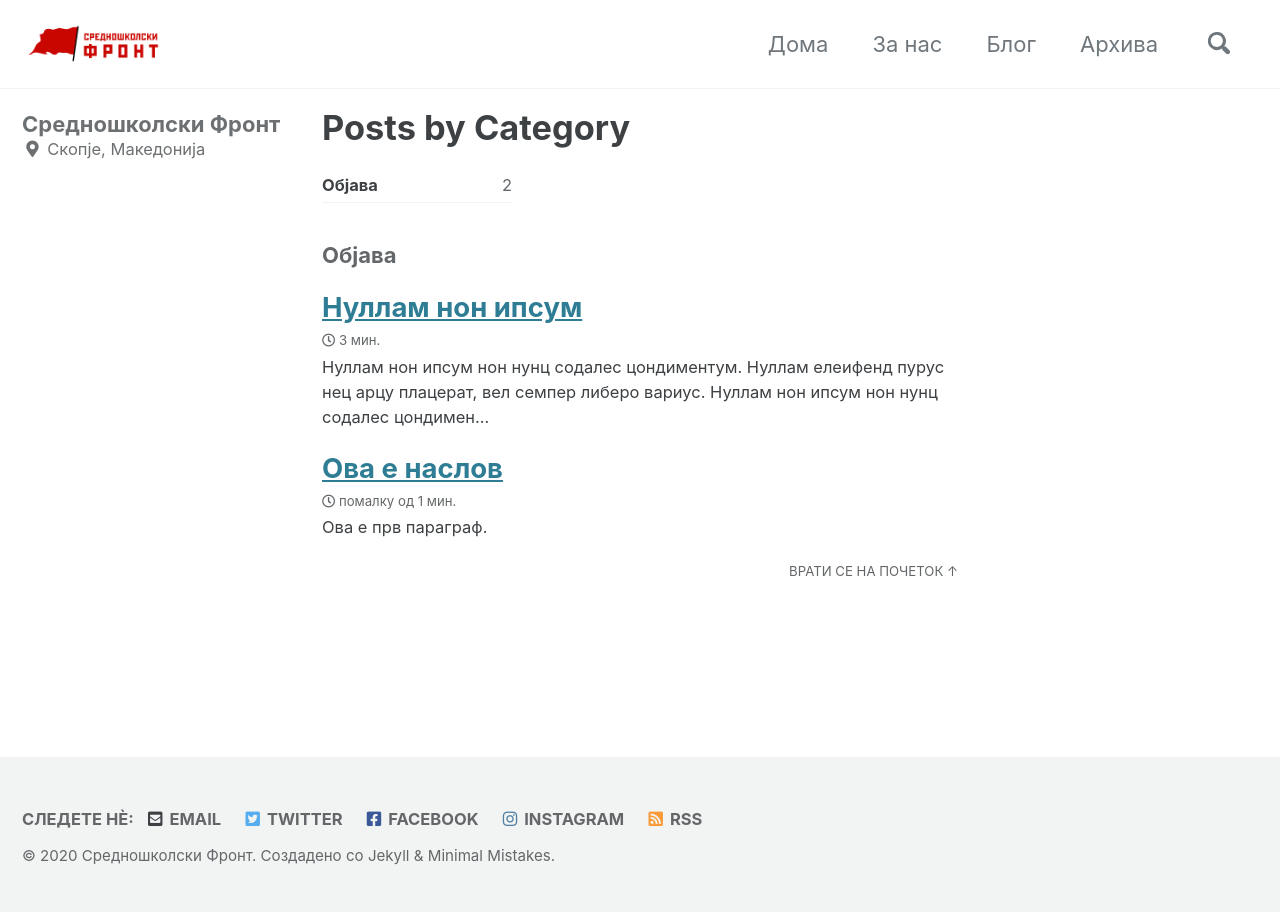
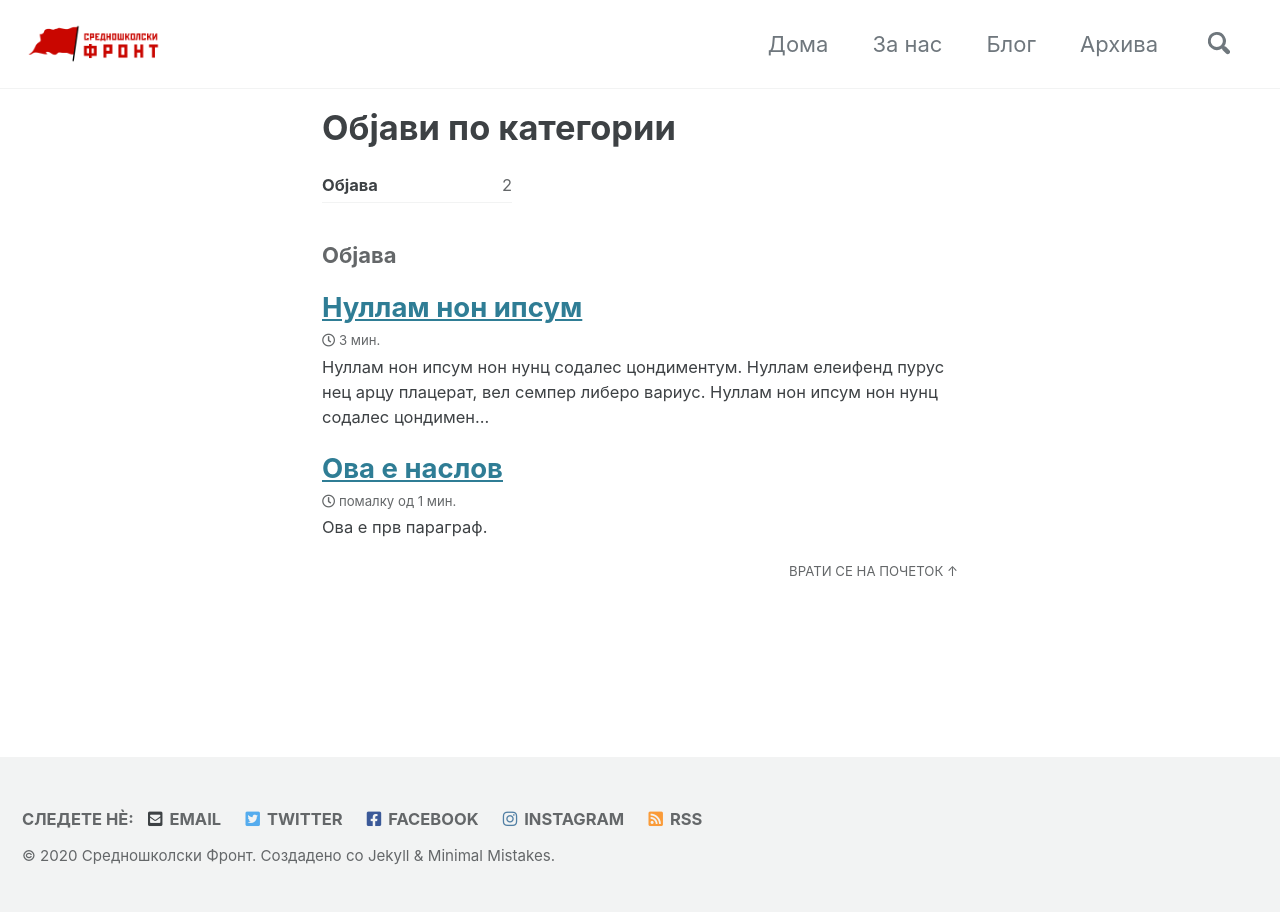
Before and after one commit to srednoshkolskifront/srednoshkolskifront.github.io, a Jekyll site: the page built from _pages/category-archive.md, in a window 1280 px wide. Built offline with Jekyll 4.4.1, drawn with Linux system fonts in a browser that asks for light colours; cached includes are drawn as plain includes.

Commit message:
Update category-archive.md

```diff
--- a/_pages/category-archive.md
+++ b/_pages/category-archive.md
@@ -1,6 +1,6 @@
 ---
-title: "Posts by Category"
+title: "Објави по категории"
 layout: categories
 permalink: /categories/
-author_profile: true
+author_profile: false
 ---
```
